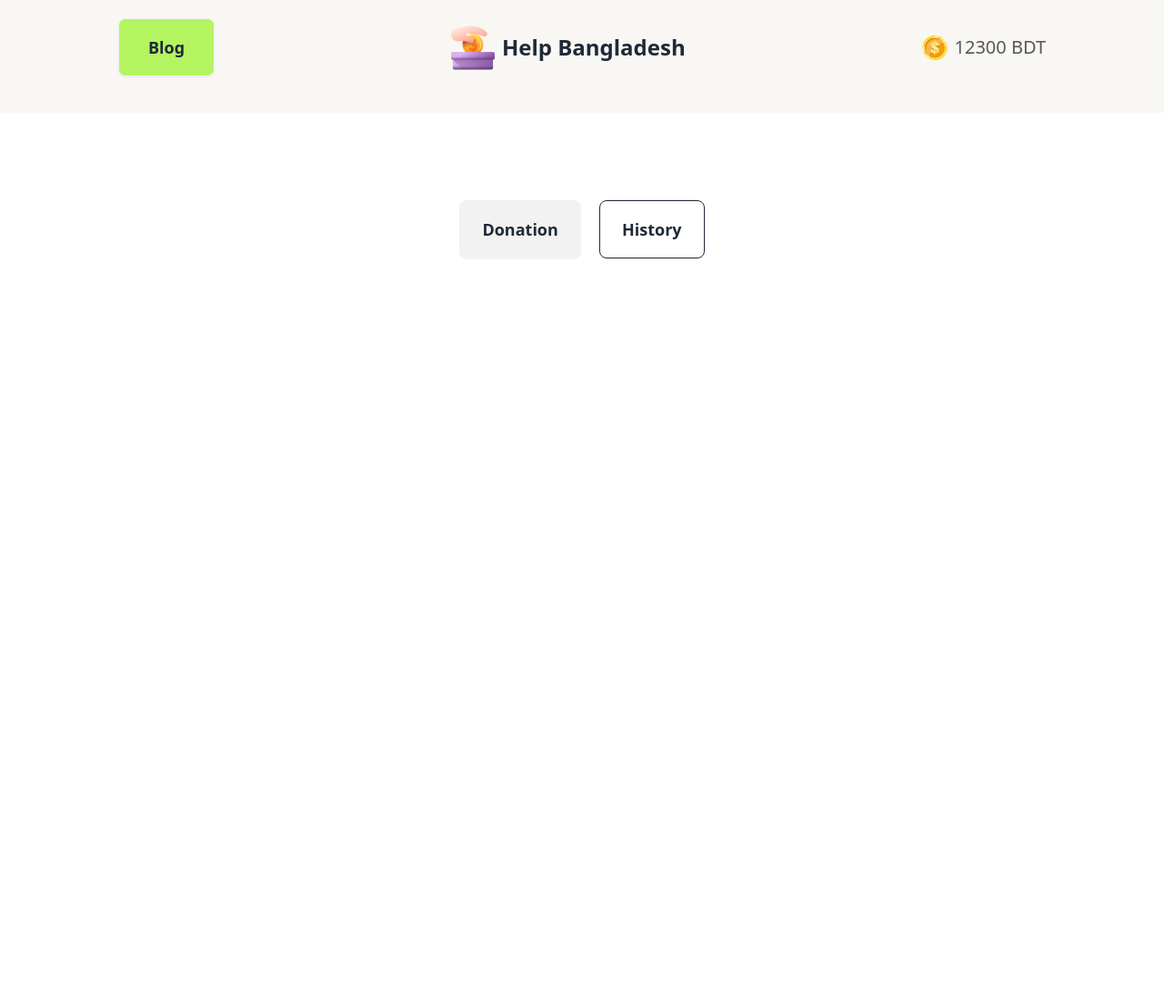
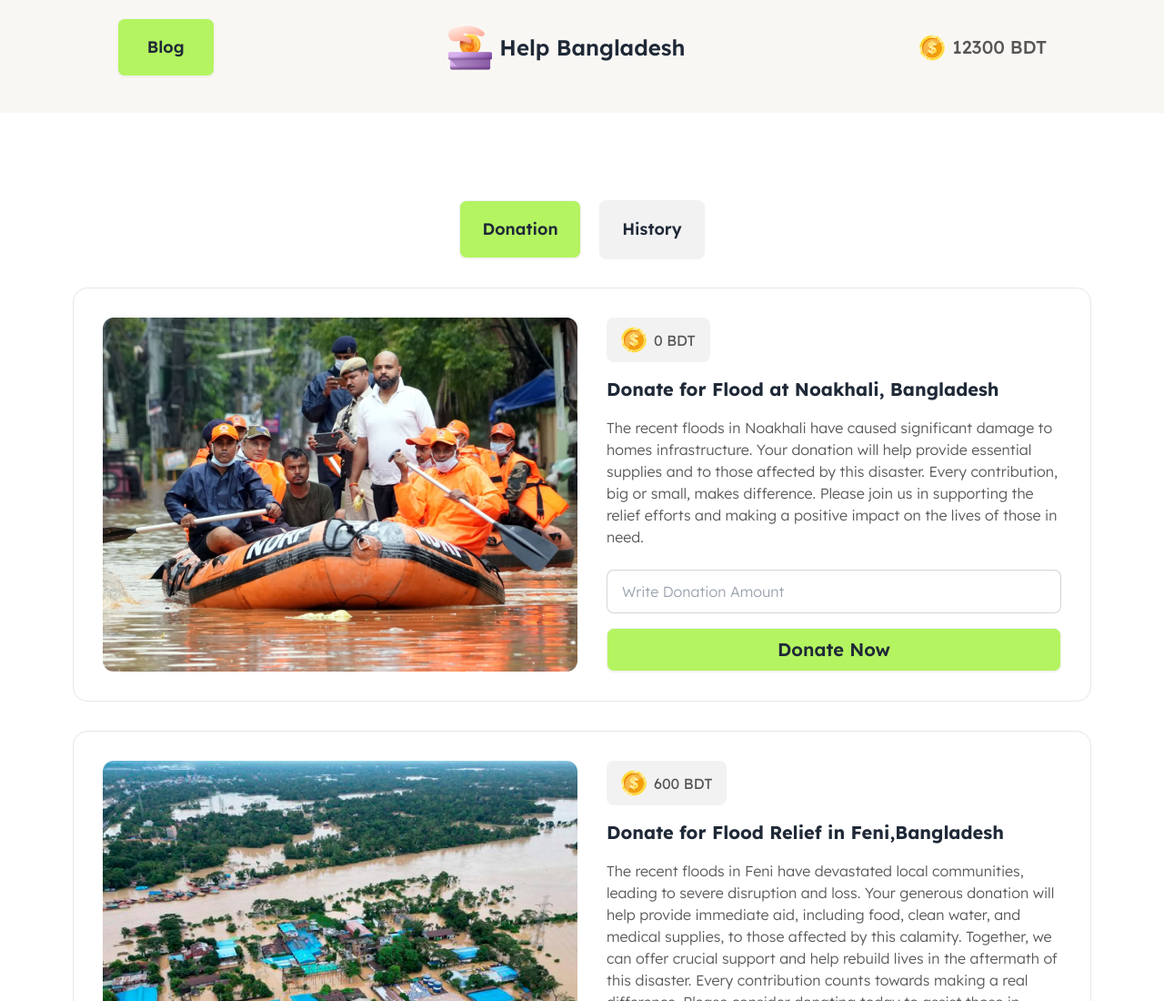
Before and after one commit to SobhanMridha/Fifth-Assignment, a plain HTML site: page index.html in a window 1280 px wide. Shown: the top 1100 px of the page at 91% size. Before the commit the page ends 800 px from the top, so only its background shows below. Drawn offline with nearby package versions, Linux system fonts and the light colour scheme.

Commit message:
donate now section done

```diff
--- a/index.html
+++ b/index.html
@@ -4,20 +4,31 @@
     <meta charset="UTF-8" />
     <meta name="viewport" content="width=device-width, initial-scale=1.0" />
     <link rel="shortcut icon" href="./assets/logo.png" type="image/x-icon" />
+    <link rel="preconnect" href="https://fonts.googleapis.com" />
+    <link rel="preconnect" href="https://fonts.gstatic.com" crossorigin />
+    <link
+      href="https://fonts.googleapis.com/css2?family=Lexend:wght@100..900&display=swap"
+      rel="stylesheet"
+    />
     <link
       href="https://cdn.jsdelivr.net/npm/daisyui@4.12.10/dist/full.min.css"
       rel="stylesheet"
       type="text/css"
     />
     <script src="https://cdn.tailwindcss.com"></script>
+    <style>
+      .lexend {
+        font-family: "Lexend", sans-serif;
+      }
+    </style>
     <title>Help Bangladesh</title>
   </head>
 
-  <body>
+  <body class="lexend">
     <header>
       <!-- nav-bar section start  -->
       <nav class="flex justify-around pt-5 pb-10 bg-[#F9F7F3]">
-        <button class="btn btn-lg px-8 bg-[#B4F461]">Blog</button>
+        <button class="btn btn-lg px-8 bg-[#B4F461] hover:bg-[#B4F461]">Blog</button>
         <div class="flex items-center gap-2 hidden sm:inline-flex">
           <img src="assets/logo.png" alt="" />
           <h1 class="text-[24px] font-semibold">Help Bangladesh</h1>
@@ -32,13 +43,116 @@
       <!-- donation and history section start  -->
       <section class="text-center mt-24">
         <div class="space-x-4">
-          <button class="btn btn-lg">Donation</button>
-          <button class="btn btn-lg btn-outline">History</button>
+          <button class="btn btn-lg bg-[#B4F461] hover:bg-[#B4F461]">Donation</button>
+          <button class="btn btn-lg">History</button>
         </div>
       </section>
       <!-- donation and history section end  -->
     </header>
-    <main></main>
+
+    <main>
+      <!-- donate-now section start  -->
+      <section>
+        <div
+          class="flex justify-center items-start border p-8 my-8 w-fit rounded-2xl mx-auto gap-8"
+        >
+          <div><img src="assets/noakhali.png" alt="" /></div>
+          <div class="w-[500px]">
+            <div
+              class="flex items-center gap-2 px-4 py-[10px] bg-[#1111110D] w-fit rounded-lg"
+            >
+              <img src="assets/coin.png" alt="" />
+              <p class="text-[#111111B2] text-base font-normal">0 BDT</p>
+            </div>
+            <h1 class="text-xl font-bold py-4">
+              Donate for Flood at Noakhali, Bangladesh
+            </h1>
+            <p class="text-[#111111B2] text-base font-light">
+              The recent floods in Noakhali have caused significant damage to
+              homes infrastructure. Your donation will help provide essential
+              supplies and to those affected by this disaster. Every
+              contribution, big or small, makes difference. Please join us in
+              supporting the relief efforts and making a positive impact on the
+              lives of those in need.
+            </p>
+            <input
+              type="text"
+              placeholder="Write Donation Amount"
+              class="input input-bordered w-full text-base text-[#11111166] font-light mt-6 mb-4"
+            />
+            <button class="btn w-full text-xl font-semibold bg-[#B4F461] hover:bg-[#B4F461]">Donate Now</button>
+          </div>
+        </div>
+
+        <div
+          class="flex justify-center items-start border p-8 my-8 w-fit rounded-2xl mx-auto gap-8"
+        >
+          <div><img src="assets/feni.png" alt="" /></div>
+          <div class="w-[500px]">
+            <div
+              class="flex items-center gap-2 px-4 py-[10px] bg-[#1111110D] w-fit rounded-lg"
+            >
+              <img src="assets/coin.png" alt="" />
+              <p class="text-[#111111B2] text-base font-normal">600 BDT</p>
+            </div>
+            <h1 class="text-xl font-bold py-4">
+              Donate for Flood Relief in Feni,Bangladesh
+            </h1>
+            <p class="text-[#111111B2] text-base font-light">
+              The recent floods in Feni have devastated local communities,
+              leading to severe disruption and loss. Your generous donation will
+              help provide immediate aid, including food, clean water, and
+              medical supplies, to those affected by this calamity. Together, we
+              can offer crucial support and help rebuild lives in the aftermath
+              of this disaster. Every contribution counts towards making a real
+              difference. Please consider donating today to assist those in
+              urgent need.
+            </p>
+            <input
+              type="text"
+              placeholder="Write Donation Amount"
+              class="input input-bordered w-full text-base text-[#11111166] font-light mt-6 mb-4"
+            />
+            <button class="btn w-full text-xl font-semibold bg-[#B4F461] hover:bg-[#B4F461]">Donate Now</button>
+          </div>
+        </div>
+
+        <div
+          class="flex justify-center items-start border p-8 my-8 w-fit rounded-2xl mx-auto gap-8"
+        >
+          <div><img src="assets/quota-protest.png" alt="" /></div>
+          <div class="w-[500px]">
+            <div
+              class="flex items-center gap-2 px-4 py-[10px] bg-[#1111110D] w-fit rounded-lg"
+            >
+              <img src="assets/coin.png" alt="" />
+              <p class="text-[#111111B2] text-base font-normal">2400 BDT</p>
+            </div>
+            <h1 class="text-xl font-bold py-4">
+              Aid for Injured in the Quota Movement
+            </h1>
+            <p class="text-[#111111B2] text-base font-light">
+              The recent Quota movement has resulted in numerous injuries and
+              significant hardship for many individuals. Your support is crucial
+              in providing medical assistance, rehabilitation, and necessary
+              supplies to those affected. By contributing, you help ensure that
+              injured individuals receive the care and support they need during
+              this challenging time. Every donation plays a vital role in
+              alleviating their suffering and aiding in their recovery. Please
+              consider making a donation to support these brave individuals in
+              their time of need.
+            </p>
+            <input
+              type="text"
+              placeholder="Write Donation Amount"
+              class="input input-bordered w-full text-base text-[#11111166] font-light mt-6 mb-4"
+            />
+            <button class="btn w-full text-xl font-semibold bg-[#B4F461] hover:bg-[#B4F461]">Donate Now</button>
+          </div>
+        </div>
+      </section>
+      <!-- donate-now section end  -->
+    </main>
     <footer></footer>
   </body>
 </html>
```
